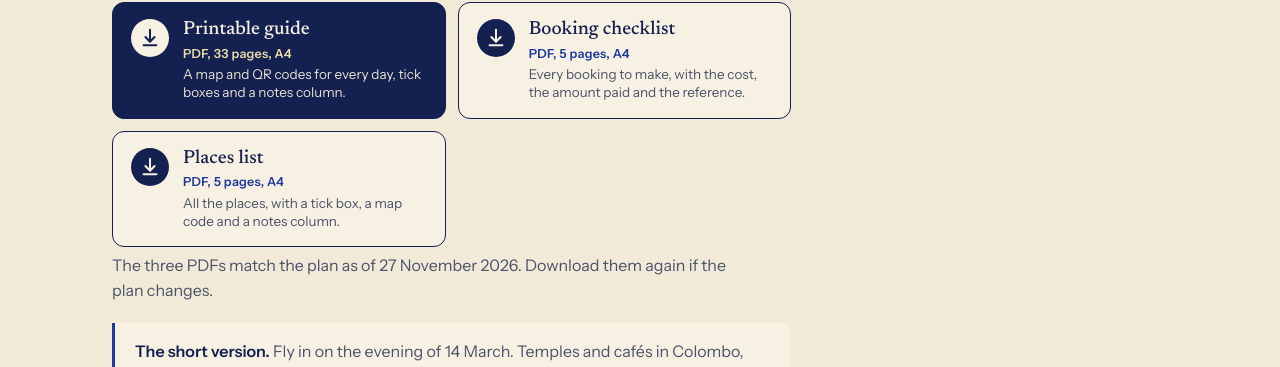
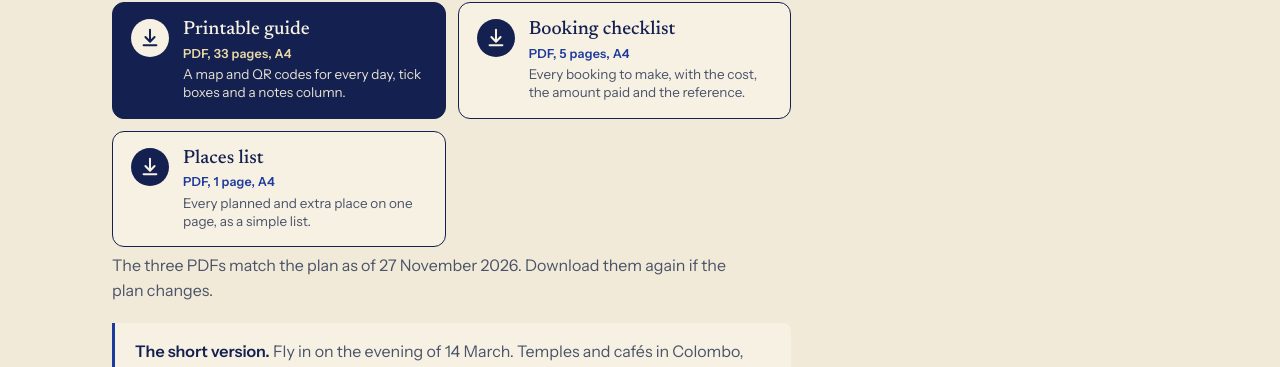
Before and after one commit to gdncomm-aditya-kanoi/Travel-Train, a Jekyll site: the page built from plans/sri-lanka.html, in a window 1280 px wide and 900 px high, scrolled down 621 px. Shown: the part 86-453 px from the top of the window. Built offline with Jekyll 4.4.1, drawn with Linux system fonts in a browser that asks for light colours.

Commit message:
Sri Lanka PDFs: one-page bullet places list, no blank rows or ruled lines in the guide
Co-Authored-By: Claude <noreply@anthropic.com>

```diff
--- a/plans/sri-lanka.html
+++ b/plans/sri-lanka.html
@@ -46,7 +46,7 @@ permalink: /plans/sri-lanka/
 <div class="dl-grid">
 <a class="dl-btn dl-main" href="{{ '/assets/plans/sri-lanka-travel-guide.pdf' | relative_url }}" download><svg class="ic" aria-hidden="true" viewBox="0 0 24 24"><path d="M12 3v12"/><path d="m7 11 5 5 5-5"/><path d="M5 20h14"/></svg><span class="dl-t"><b>Printable guide</b><span class="dl-m">PDF, 33 pages, A4</span><span class="dl-d">A map and QR codes for every day, tick boxes and a notes column.</span></span></a>
 <a class="dl-btn" href="{{ '/assets/plans/sri-lanka-booking-checklist.pdf' | relative_url }}" download><svg class="ic" aria-hidden="true" viewBox="0 0 24 24"><path d="M12 3v12"/><path d="m7 11 5 5 5-5"/><path d="M5 20h14"/></svg><span class="dl-t"><b>Booking checklist</b><span class="dl-m">PDF, 5 pages, A4</span><span class="dl-d">Every booking to make, with the cost, the amount paid and the reference.</span></span></a>
-<a class="dl-btn" href="{{ '/assets/plans/sri-lanka-places.pdf' | relative_url }}" download><svg class="ic" aria-hidden="true" viewBox="0 0 24 24"><path d="M12 3v12"/><path d="m7 11 5 5 5-5"/><path d="M5 20h14"/></svg><span class="dl-t"><b>Places list</b><span class="dl-m">PDF, 5 pages, A4</span><span class="dl-d">All the places, with a tick box, a map code and a notes column.</span></span></a>
+<a class="dl-btn" href="{{ '/assets/plans/sri-lanka-places.pdf' | relative_url }}" download><svg class="ic" aria-hidden="true" viewBox="0 0 24 24"><path d="M12 3v12"/><path d="m7 11 5 5 5-5"/><path d="M5 20h14"/></svg><span class="dl-t"><b>Places list</b><span class="dl-m">PDF, 1 page, A4</span><span class="dl-d">Every planned and extra place on one page, as a simple list.</span></span></a>
 </div>
 <p class="small">The three PDFs match the plan as of 27 November 2026. Download them again if the plan changes.</p>
 <div class="callout"><strong>The short version.</strong> Fly in on the evening of 14 March. Temples and cafés in Colombo, then Sigiriya and Dambulla, Kandy, a bus to Nuwara Eliya and the scenic train from Nanu Oya to Ella. In Ella we pick up one tuk-tuk, drive it ourselves to Yala for a safari and then along the south coast, and drop it in Galle. The coastal train takes us back to Colombo for the last night.</div>
```
Also changed, not shown: 2 other files.
